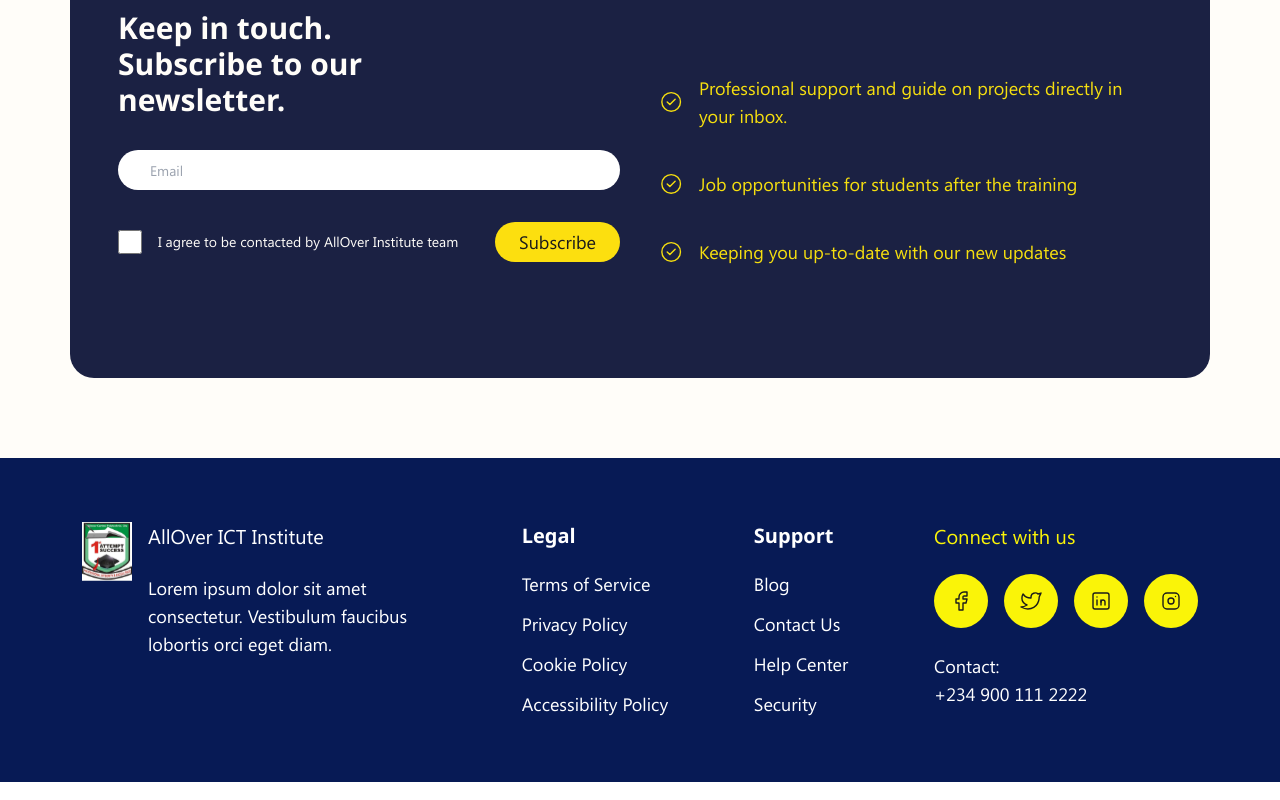
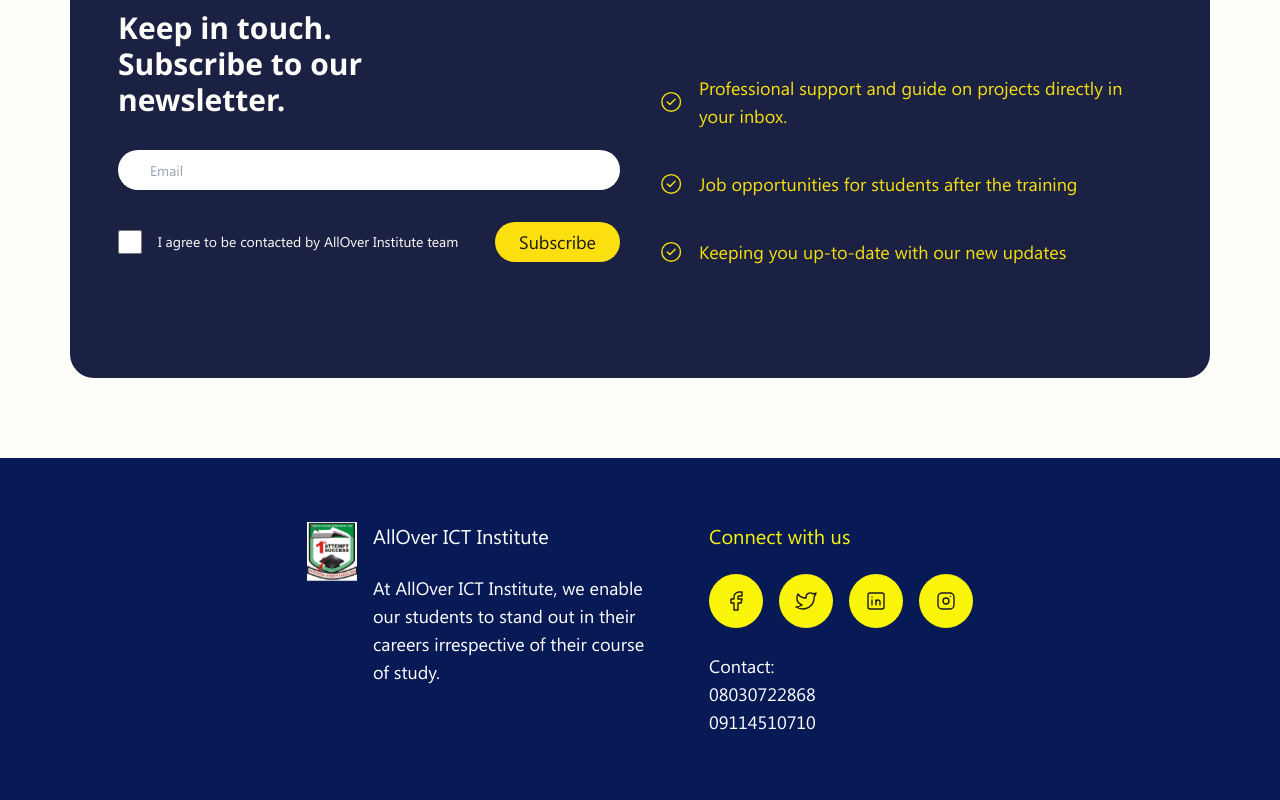
Before and after one commit to cephas-digital/allover-website, a React (Vite) app: page / in a window 1280 px wide. Shown: the part 4232-5032 px from the top of the page. Built offline with nearby package versions, Linux system fonts and the light colour scheme.

Commit message:
Update home.jsx

```diff
--- a/src/pages/home.jsx
+++ b/src/pages/home.jsx
@@ -107,7 +107,12 @@ const Hero = () => {
             {/* <img src={Arrow} alt="" className="" /> */}
           </div>
           <div className="tw-hidden lg:tw-block">
-            <a href="https://tinyurl.com/allovertech" className="">
+            <a
+              rel="noreferrer"
+              target="_blank"
+              href="https://tinyurl.com/allovertech"
+              className=""
+            >
               <Button text="Register" />
             </a>
           </div>
@@ -128,6 +133,8 @@ const Hero = () => {
               className="tw-mt-8 tw-flex tw-flex-col lg:tw-flex-row tw-gap-5"
             >
               <a
+                rel="noreferrer"
+                target="_blank"
                 href="https://tinyurl.com/allovertech"
                 className="tw-bg-[#fcdf0f] segoe tw-h-12 tw-w-44 tw-pl-4 tw-pr-1 tw-text-[#1b1b1b] tw-justify-between tw-items-center tw-text-lg tw-font-normal tw-rounded-full tw-flex"
               >
@@ -223,7 +230,11 @@ const Hero = () => {
             </p>
           </div>
           <div className="tw-mt-6">
-            <a href="https://tinyurl.com/allovertech">
+            <a
+              rel="noreferrer"
+              target="_blank"
+              href="https://tinyurl.com/allovertech"
+            >
               <Button text="Register Now" />
             </a>
           </div>
@@ -330,6 +341,8 @@ const OurCourses = () => {
                 <div>
                   <a
                     href="https://tinyurl.com/allovertech"
+                    rel="noreferrer"
+                    target="_blank"
                     className="tw-text-sm tw-font-semibold tw-text-[#716FC3] tw-cursor-pointer"
                   >
                     Enroll Now
@@ -642,7 +655,7 @@ const Footer = () => {
   return (
     <div>
       <div className="tw-mt-20 tw-w-full tw-bg-[#071A55] tw-py-16">
-        <div className="container tw-flex tw-flex-col lg:tw-flex-row tw-gap-5 lg:tw-gap-6 tw-justify-between">
+        <div className="container tw-flex tw-flex-col lg:tw-flex-row lg:tw-gap-12 tw-gap-6 tw-justify-center">
           <div className="tw-flex tw-gap-4">
             <div>
               <Logo />
@@ -652,12 +665,12 @@ const Footer = () => {
                 AllOver ICT Institute
               </h4>
               <p className="tw-text-lg tw-text-white tw-font-normal segoe tw-w-72 tw-pt-6">
-                Lorem ipsum dolor sit amet consectetur. Vestibulum faucibus
-                lobortis orci eget diam.
+                At AllOver ICT Institute, we enable our students to stand out in
+                their careers irrespective of their course of study.
               </p>
             </div>
           </div>
-          <div>
+          {/* <div>
             <h4 className="tw-text-xl tw-font-semibold tw-text-white segoe">
               Legal
             </h4>
@@ -671,8 +684,8 @@ const Footer = () => {
                 </li>
               ))}
             </ul>
-          </div>
-          <div>
+          </div> */}
+          {/* <div>
             <h4 className="tw-text-xl tw-font-semibold tw-text-white segoe">
               Support
             </h4>
@@ -686,7 +699,7 @@ const Footer = () => {
                 </li>
               ))}
             </ul>
-          </div>
+          </div> */}
           <div>
             <h4 className="tw-text-xl tw-text-[#FAF408] segoe">
               Connect with us
@@ -697,7 +710,9 @@ const Footer = () => {
               ))}
             </div>
             <p className="tw-pt-6 tw-text-lg segoe tw-text-white">
-              Contact: <br /> +234 900 111 2222
+              Contact: <br />
+              08030722868 <br />
+              09114510710
             </p>
           </div>
         </div>
```
